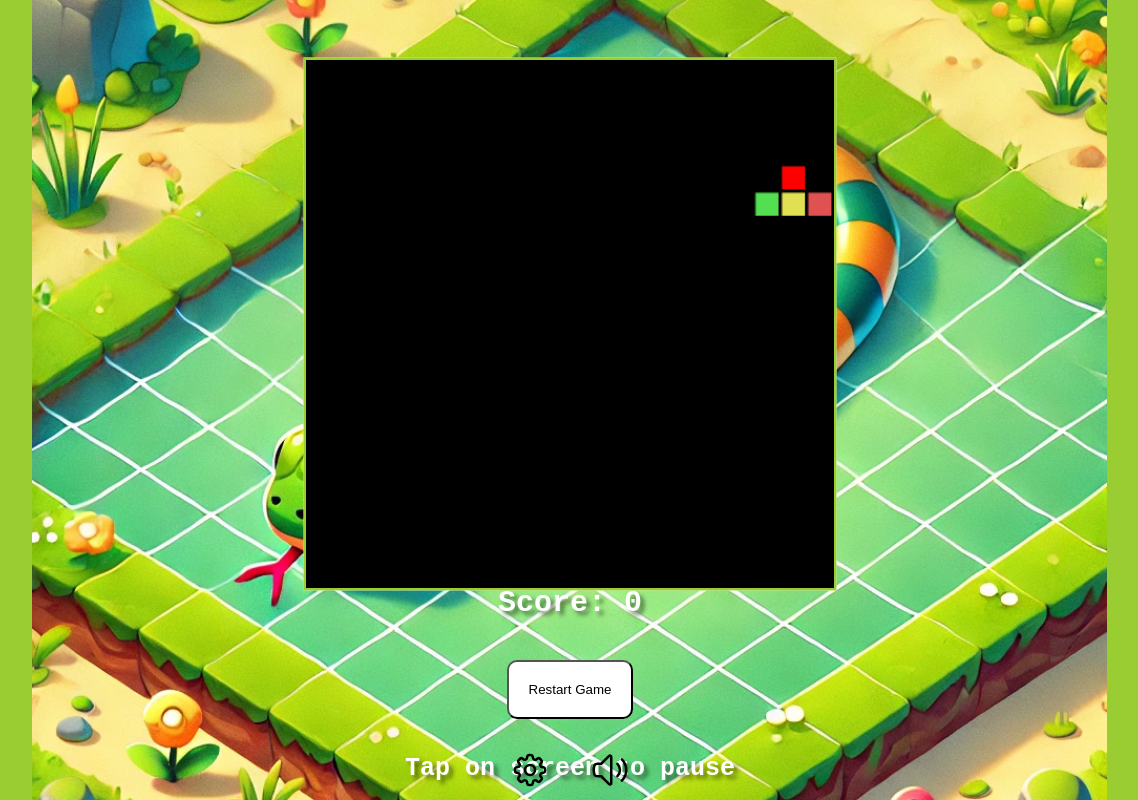
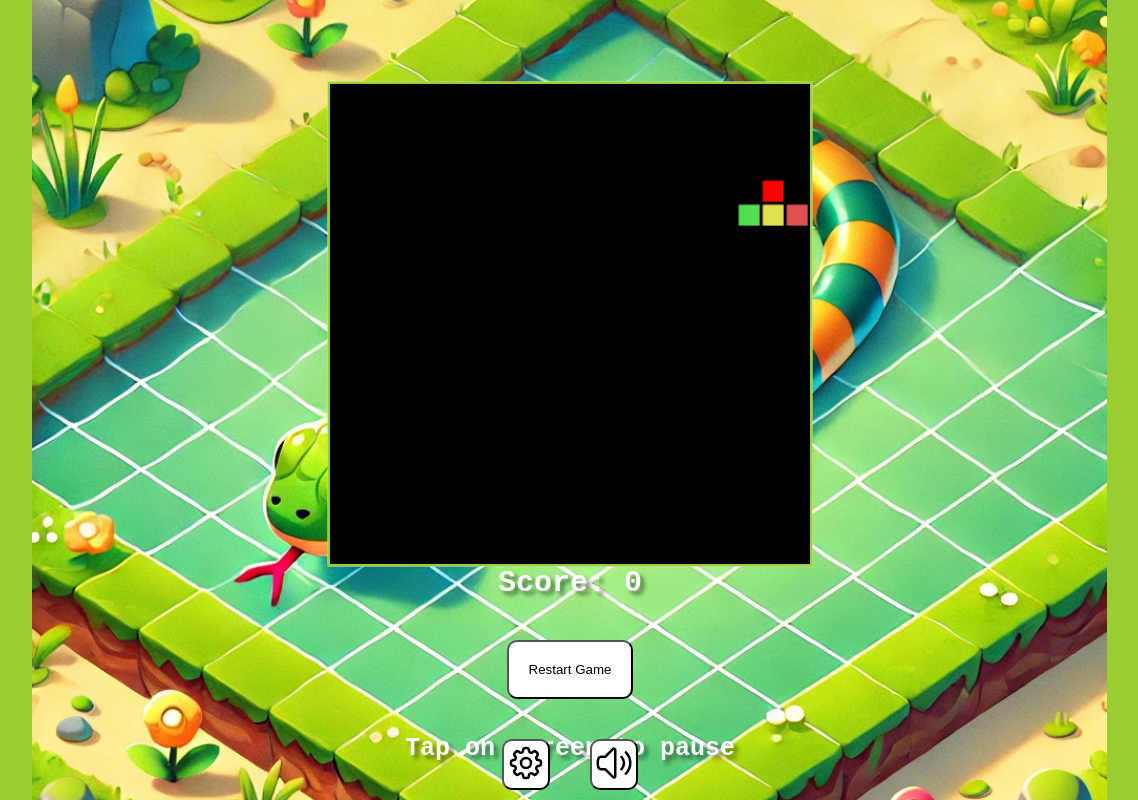
Before and after one commit to Eyesore123/Snake-game-JS-only, a plain HTML site: page index.html in a window 1536 px wide. Both pictures are taken after a click on the button "Start Game". Shown: the whole page, without its empty margins (198-1336 px from the left). Drawn offline with Linux system fonts and the light colour scheme.

```diff
--- a/index.html
+++ b/index.html
@@ -9,14 +9,18 @@
 <link rel="stylesheet" href="landingpagefooter.css">
 </head>
 <body id="body">
-    <div class="cogcontainer">
+    <div class="cogcontainer" hidden>
+        <button id="settingsbutton">
         <svg data-slot="icon" class="cog" aria-hidden="true" fill="none" stroke-width="1.5" stroke="currentColor" viewBox="0 0 24 24" xmlns="http://www.w3.org/2000/svg">
             <path d="M10.343 3.94c.09-.542.56-.94 1.11-.94h1.093c.55 0 1.02.398 1.11.94l.149.894c.07.424.384.764.78.93.398.164.855.142 1.205-.108l.737-.527a1.125 1.125 0 0 1 1.45.12l.773.774c.39.389.44 1.002.12 1.45l-.527.737c-.25.35-.272.806-.107 1.204.165.397.505.71.93.78l.893.15c.543.09.94.559.94 1.109v1.094c0 .55-.397 1.02-.94 1.11l-.894.149c-.424.07-.764.383-.929.78-.165.398-.143.854.107 1.204l.527.738c.32.447.269 1.06-.12 1.45l-.774.773a1.125 1.125 0 0 1-1.449.12l-.738-.527c-.35-.25-.806-.272-1.203-.107-.398.165-.71.505-.781.929l-.149.894c-.09.542-.56.94-1.11.94h-1.094c-.55 0-1.019-.398-1.11-.94l-.148-.894c-.071-.424-.384-.764-.781-.93-.398-.164-.854-.142-1.204.108l-.738.527c-.447.32-1.06.269-1.45-.12l-.773-.774a1.125 1.125 0 0 1-.12-1.45l.527-.737c.25-.35.272-.806.108-1.204-.165-.397-.506-.71-.93-.78l-.894-.15c-.542-.09-.94-.56-.94-1.109v-1.094c0-.55.398-1.02.94-1.11l.894-.149c.424-.07.765-.383.93-.78.165-.398.143-.854-.108-1.204l-.526-.738a1.125 1.125 0 0 1 .12-1.45l.773-.773a1.125 1.125 0 0 1 1.45-.12l.737.527c.35.25.807.272 1.204.107.397-.165.71-.505.78-.929l.15-.894Z" stroke-linecap="round" stroke-linejoin="round"></path>
             <path d="M15 12a3 3 0 1 1-6 0 3 3 0 0 1 6 0Z" stroke-linecap="round" stroke-linejoin="round"></path>
           </svg>
+        </button>
+        <button id="settingsbutton">
           <svg data-slot="icon" class=" cog" aria-hidden="true" fill="none" stroke-width="1.5" stroke="currentColor" viewBox="0 0 24 24" xmlns="http://www.w3.org/2000/svg">
             <path d="M19.114 5.636a9 9 0 0 1 0 12.728M16.463 8.288a5.25 5.25 0 0 1 0 7.424M6.75 8.25l4.72-4.72a.75.75 0 0 1 1.28.53v15.88a.75.75 0 0 1-1.28.53l-4.72-4.72H4.51c-.88 0-1.704-.507-1.938-1.354A9.009 9.009 0 0 1 2.25 12c0-.83.112-1.633.322-2.396C2.806 8.756 3.63 8.25 4.51 8.25H6.75Z" stroke-linecap="round" stroke-linejoin="round"></path>
           </svg>
+        </button>
     </div>
         <h1 class="title" id="title">Snake Game</h1>
         <!-- Game over -->
--- a/index.js
+++ b/index.js
@@ -37,7 +37,7 @@
     document.getElementById('score').style.display = 'block';
     document.getElementById('title').style.display = 'none';
     document.getElementById('footertext').style.display = 'flex';
-
+    document.getElementById('cogcontainer').style.display = 'flex';
 
     const controls = document.getElementById('controlcontainer');
 
--- a/styles.css
+++ b/styles.css
@@ -50,7 +50,7 @@
 }
 
 .cog {
-    z-index: 2;
+    z-index: 3;
     width: 40px;
     height: 40px;
 }
@@ -63,7 +63,17 @@
     right: 0;
     bottom: 10px;
     width: 100%;
+    z-index: 1;
     gap: 40px;
+}
+
+#settingsbutton {
+    padding: 2px;
+    margin: 0;
+}
+
+#settingsbutton:hover {
+    cursor: pointer;
 }
 
 @media screen and (min-width: 1446px) {
@@ -78,8 +88,8 @@
     align-items: center;
     }
     #gameCanvas {
-        width: 440px;
-        height: 440px;
+        width: 400px;
+        height: 400px;
         margin-top: 11vh;
     }
 }
@@ -238,6 +248,10 @@
         * {
             scale: 0.9;
         }
+
+        .cogcontainer {
+            margin-bottom: 10px;
+        }
     }
 
 @media screen and (min-height: 1000px) {
```
